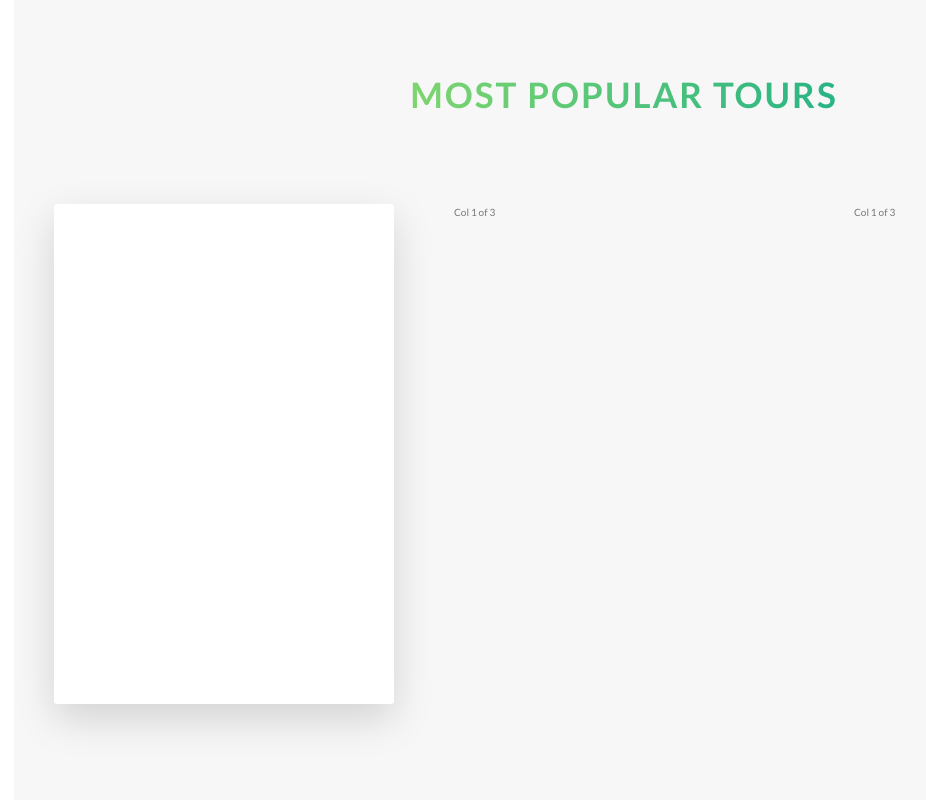
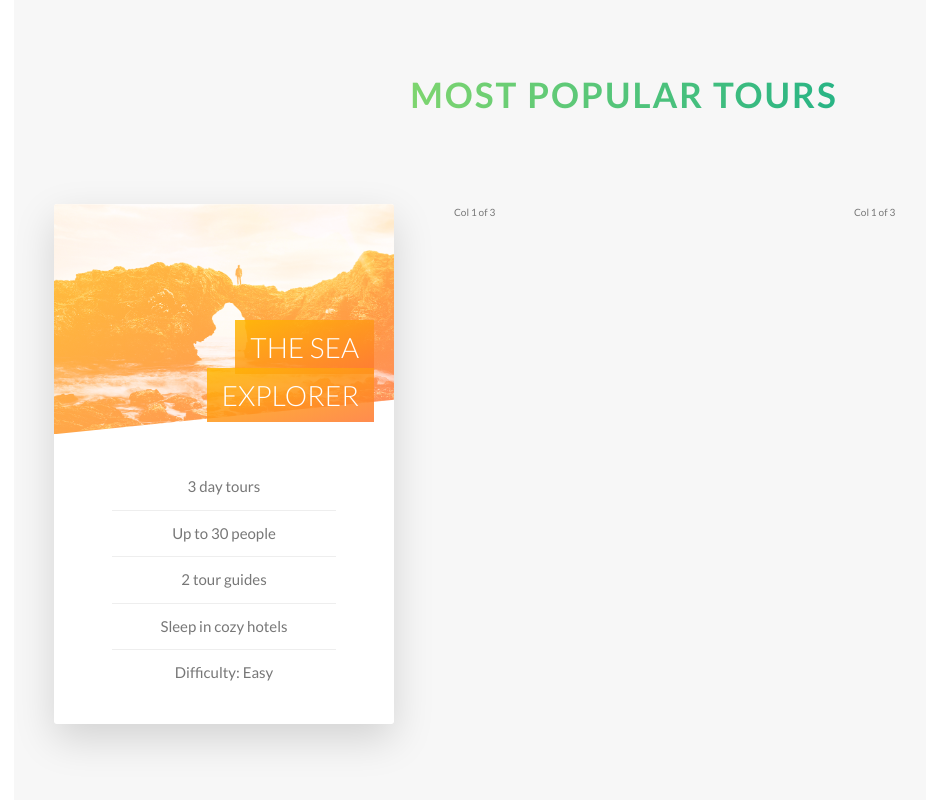
Before and after one commit to hawful70/Natours, a website: page index.html in a window 1280 px wide. Shown: the part 2296-3096 px from the top of the page, without its empty margins (16-942 px from the left). Drawn offline with Linux system fonts and the light colour scheme.

Commit message:
styling pictures, heading and detail  card

```diff
--- a/index.html
+++ b/index.html
@@ -145,7 +145,23 @@
           <div class="col-1-of-3">
             <div class="card">
               <div class="card__side card__side--front">
-                FRONT
+                <div class="card__picture card__picture--1">
+                  &nbsp;
+                </div>
+                <h4 class="card__heading">
+                  <span class="card__heading-span card__heading-span--1">
+                    THE SEA EXPLORER
+                  </span>
+                </h4>
+                <div class="card__details">
+                  <ul>
+                    <li>3 day tours</li>
+                    <li>Up to 30 people</li>
+                    <li>2 tour guides</li>
+                    <li>Sleep in cozy hotels</li>
+                    <li>Difficulty: Easy</li>
+                  </ul>
+                </div>
               </div>
               <div class="card__side card__side--back card__side--back-1">
                 BACK
--- a/sass/abstracts/_variables.scss
+++ b/sass/abstracts/_variables.scss
@@ -10,6 +10,7 @@ $color-tertiary-light: #2998ff;
 $color-tertiary-dark: #5643fa;
 
 $color-grey-light-1: #f7f7f7;
+$color-grey-light-2: #eee;
 
 $color-grey-dark: #777;
 $color-white: #fff;
--- a/sass/components/_card.scss
+++ b/sass/components/_card.scss
@@ -1,12 +1,11 @@
 .card {
+  // FUNCTIONALITY
   perspective: 150rem;
   -moz-perspective: 150rem;
   position: relative;
-  height: 50rem;
+  height: 52rem;
   &__side {
-    color: #fff;
-    font-size: 2rem;
-    height: 50rem;
+    height: 52rem;
     transition: all 0.8s ease;
     position: absolute;
     top: 0;
@@ -14,7 +13,8 @@
     width: 100%;
     backface-visibility: hidden;
     border-radius: 3px;
-    box-shadow: 0 1.5rem 4rem rgba($color-black, .15);
+    overflow: hidden;
+    box-shadow: 0 1.5rem 4rem rgba($color-black, 0.15);
 
     &--front {
       background-color: $color-white;
@@ -32,9 +32,76 @@
     }
   }
   &:hover &__side--front {
-    transform: rotateY(180deg);
+    transform: rotateY(-180deg);
   }
   &:hover &__side--back {
     transform: rotateY(0);
   }
+
+  // FRONT SIDE STYLING
+  &__picture {
+    background-size: cover;
+    height: 23rem;
+    background-blend-mode: screen;
+    -webkit-clip-path: polygon(0 0, 100% 0, 100% 85%, 0 100%);
+    clip-path: polygon(0 0, 100% 0, 100% 85%, 0 100%);
+    &--1 {
+      background-image: linear-gradient(
+          to right bottom,
+          $color-secondary-light,
+          $color-secondary-dark
+        ),
+        url(../img/nat-5.jpg);
+    }
+    &--2 {
+      background-image: url(../img/nat-5.jpg);
+    }
+    &--3 {
+      background-image: url(../img/nat-5.jpg);
+    }
+  }
+
+  &__heading {
+    font-size: 2.8rem;
+    font-weight: 300;
+    text-transform: uppercase;
+    text-align: right;
+    color: $color-white;
+    position: absolute;
+    top: 12rem;
+    right: 2rem;
+    width: 75%;
+  }
+
+  &__heading-span {
+    padding: 1rem 1.5rem;
+    -webkit-box-decoration-break: clone;
+    box-decoration-break: clone;
+    &--1 {
+      background-image: linear-gradient(
+        to right bottom,
+        rgba($color-secondary-light, 0.85),
+        rgba($color-secondary-dark, 0.85)
+      );
+    }
+  }
+
+  &__details {
+    padding: 3rem;
+
+    ul {
+      list-style: none;
+      width: 80%;
+      margin: 0 auto;
+      li {
+        text-align: center;
+        font-size: 1.5rem;
+        padding: 1rem;
+
+        &:not(:last-child) {
+          border-bottom: 1px solid $color-grey-light-2;
+        }
+      }
+    }
+  }
 }
```
Also changed, not shown: css/style.css.
